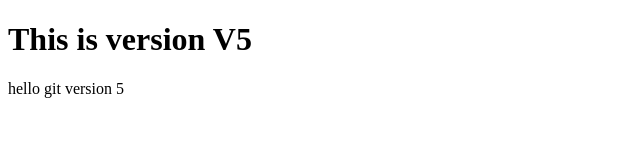
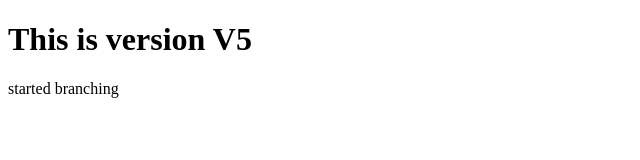
Before and after one commit to VrushaliMandee/myrepo, a plain HTML site: page Index.html in a window 1280 px wide. Shown: the full height of the page, 0-640 px from the left. Drawn offline with Linux system fonts and the light colour scheme.

Commit message:
chnages updated.

```diff
--- a/Index.html
+++ b/Index.html
@@ -7,6 +7,6 @@
 </head>
 <body>
     <h1>This is version V5</h1>
-    hello git version 5
+    started branching
 </body>
 </html>
```
